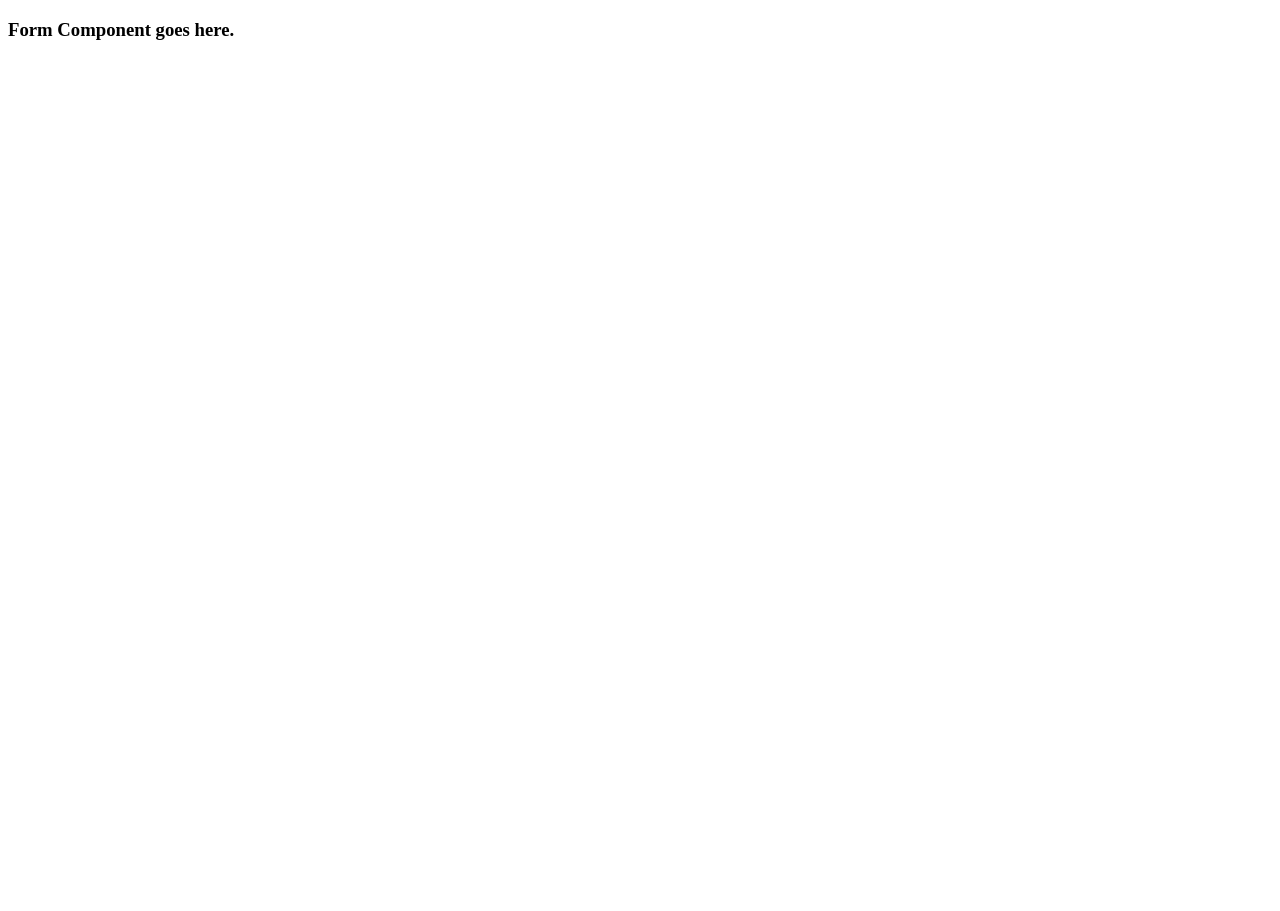
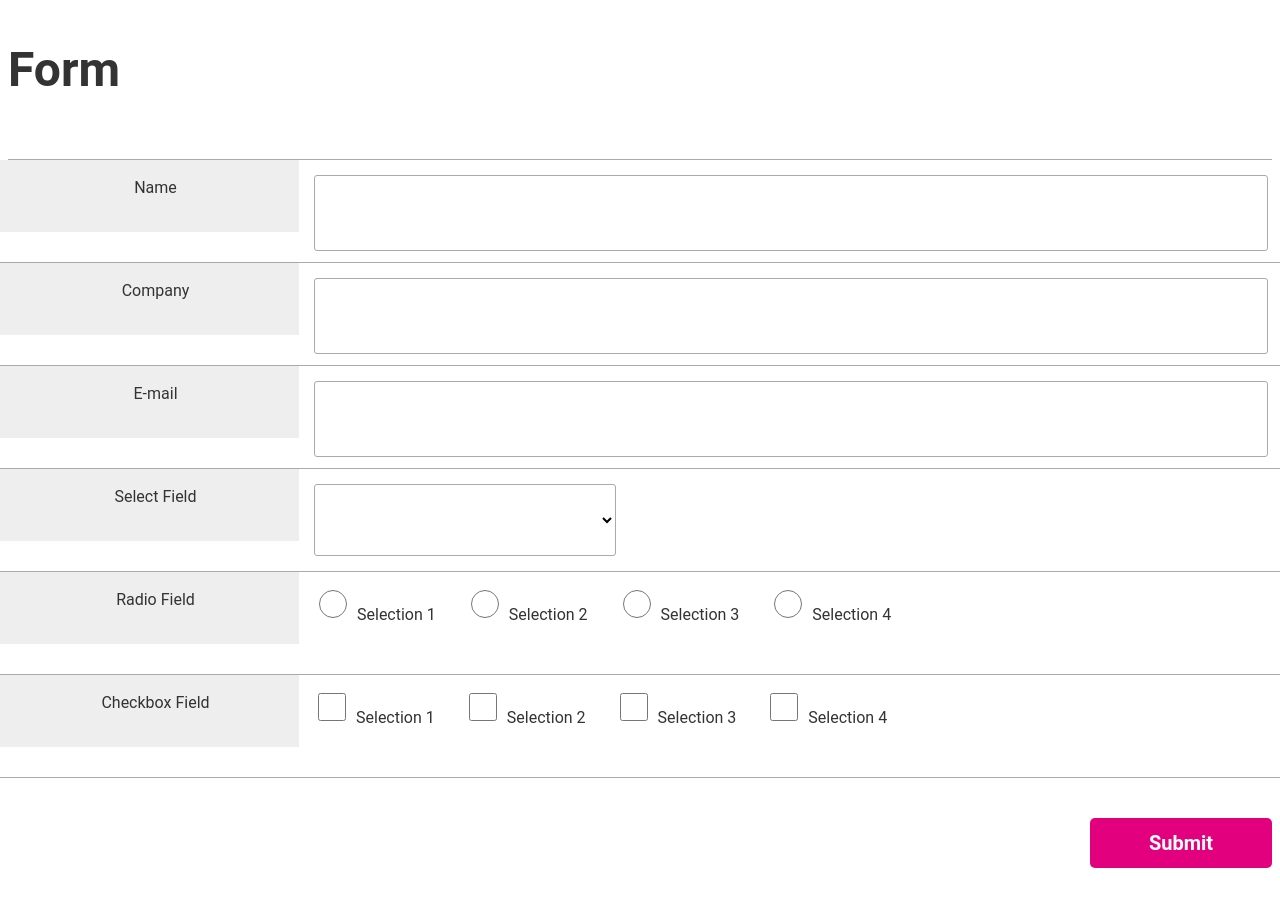
Before and after one commit to Granada-JT/web-page-component-lh, a plain HTML site: page components/form.html in a window 1280 px wide. Before the commit the page ends 800 px from the top, so only its background shows below. Drawn offline with Linux system fonts and the light colour scheme; files that its build step writes are made by us from their sources.

Commit message:
feat: add form component

```diff
--- a/components/form.html
+++ b/components/form.html
@@ -7,6 +7,79 @@
     <link rel="stylesheet" href="css/components/form.css">
   </head>
   <body>
-	<h3>Form Component goes here.</h3>
+	  <div id="form-title">
+      <p>Form</p>
+    </div>
+    <div id="form-content">
+      <div class="form-field">
+        <div class="form-label">
+          <p>Name</p>
+        </div>
+        <div class="form-input">
+          <input type="text">
+        </div>
+      </div>
+      <div class="form-field">
+        <div class="form-label">
+          <p>Company</p>
+        </div>
+        <div class="form-input">
+          <input type="text">
+        </div>
+      </div>
+      <div class="form-field">
+        <div class="form-label">
+          <p>E-mail</p>
+        </div>
+        <div class="form-input">
+          <input type="email">
+        </div>
+      </div>
+      <div class="form-field">
+        <div class="form-label">
+          <p>Select Field</p>
+        </div>
+        <div class="form-input">
+          <select>
+            <option value="option0"></option>
+            <option value="option1">Option 1</option>
+            <option value="option2">Option 2</option>
+          </select>
+        </div>
+      </div>
+      <div class="form-field">
+        <div class="form-label">
+          <p>Radio Field</p>
+        </div>
+        <div class="form-input">
+          <input type="radio">
+          <p>Selection 1</p>
+          <input type="radio">
+          <p>Selection 2</p>
+          <input type="radio">
+          <p>Selection 3</p>
+          <input type="radio">
+          <p>Selection 4</p>
+        </div>
+      </div>
+      <div class="form-field">
+        <div class="form-label">
+          <p>Checkbox Field</p>
+        </div>
+        <div class="form-input">
+          <input type="checkbox">
+          <p>Selection 1</p>
+          <input type="checkbox">
+          <p>Selection 2</p>
+          <input type="checkbox">
+          <p>Selection 3</p>
+          <input type="checkbox">
+          <p>Selection 4</p>
+        </div>
+      </div>
+    </div>
+    <div id="form-submit">
+      <button>Submit</button>
+    </div>
   </body>
 </html>
--- a/css/components/form.css
+++ b/css/components/form.css
@@ -1,3 +1,120 @@
 #form {
-	background-color: aquamarine;
+  display: flex;
+  justify-content: flex-start;
+  align-items: flex-start;
 }
+
+#form-title {
+  margin-bottom: 30px;
+}
+
+#form-title p {
+	text-align: left;
+	font: normal normal bold 48px/44px Roboto;
+	letter-spacing: 0px;
+	color: #333333;
+  height: 63px;
+}
+
+#form-content {
+  display: flex;
+  flex-direction: column;
+  justify-content: center;
+  align-items: center;
+  border-top: 1px solid #AAAAAA;
+}
+
+.form-field {
+  display: flex;
+  flex-direction: row;
+  border-bottom: 1px solid #AAAAAA;
+}
+
+.form-label {
+  display: flex;
+  justify-content: center;
+  align-items: flex-start;
+  width: 302px;
+  height: 72px;
+  background: #EEEEEE 0% 0% no-repeat padding-box;
+}
+
+.form-label p {
+  text-align: left;
+  font: normal normal normal 16px/24px Roboto;
+  letter-spacing: 0px;
+  color: #333333;
+  margin-left: 15px;
+}
+
+.form-input {
+  display: flex;
+  flex-direction: row;
+  width: 954px;
+  height: 72px;
+  padding: 15px;
+}
+
+.form-input p {
+  margin-right: 30px;
+  text-align: left;
+  font: normal normal normal 16px/24px Roboto;
+  letter-spacing: 0px;
+  color: #333333;
+}
+
+.form-input input:not(input[type="radio"], input[type="checkbox"]) {
+  width: 100%;
+  height: 100%;
+  background: #FFFFFF 0% 0% no-repeat padding-box;
+  border: 1px solid #AAAAAA;
+  border-radius: 3px;
+}
+
+.form-input input[type="radio"], .form-input input[type="checkbox"] {
+  width: 28px;
+  height: 28px;
+  margin-right: 10px;
+  background: #FFFFFF 0% 0% no-repeat padding-box;
+  border: 1px solid #AAAAAA;
+  border-radius: 3px;
+}
+
+.form-input input[type="radio"]:checked {
+  accent-color: #E3007F;
+}
+
+.form-input input[type="checkbox"] {
+  accent-color: #E3007F;
+  background-color: #E3007F;
+}
+
+.form-input select {
+  width: 302px;
+  height: 100%;
+  background: #FFFFFF 0% 0% no-repeat padding-box;
+  border: 1px solid #AAAAAA;
+  border-radius: 3px;
+}
+
+#form-submit {
+  display: flex;
+  justify-content: flex-end;
+  align-items: center;
+  height: 130px;
+  width: 100%;
+}
+
+#form-submit button {
+  background: var(--button-red) 0% 0% no-repeat padding-box;
+  background: #E3007F 0% 0% no-repeat padding-box;
+  border-radius: 5px;
+  text-align: center;
+  font: normal normal bold 20px/26px Roboto;
+  letter-spacing: 0px;
+  color: #FFFFFF;
+  border: none;
+  box-shadow: none;
+  width: 182px;
+  height: 50px;
+}
--- a/css/global.css
+++ b/css/global.css
@@ -60,7 +60,6 @@ header {
 }
 
 #form {
-  border: 2px solid black;
   height: 655px;
   max-width: 1256px;
   margin: 0 auto 90px auto;
```
